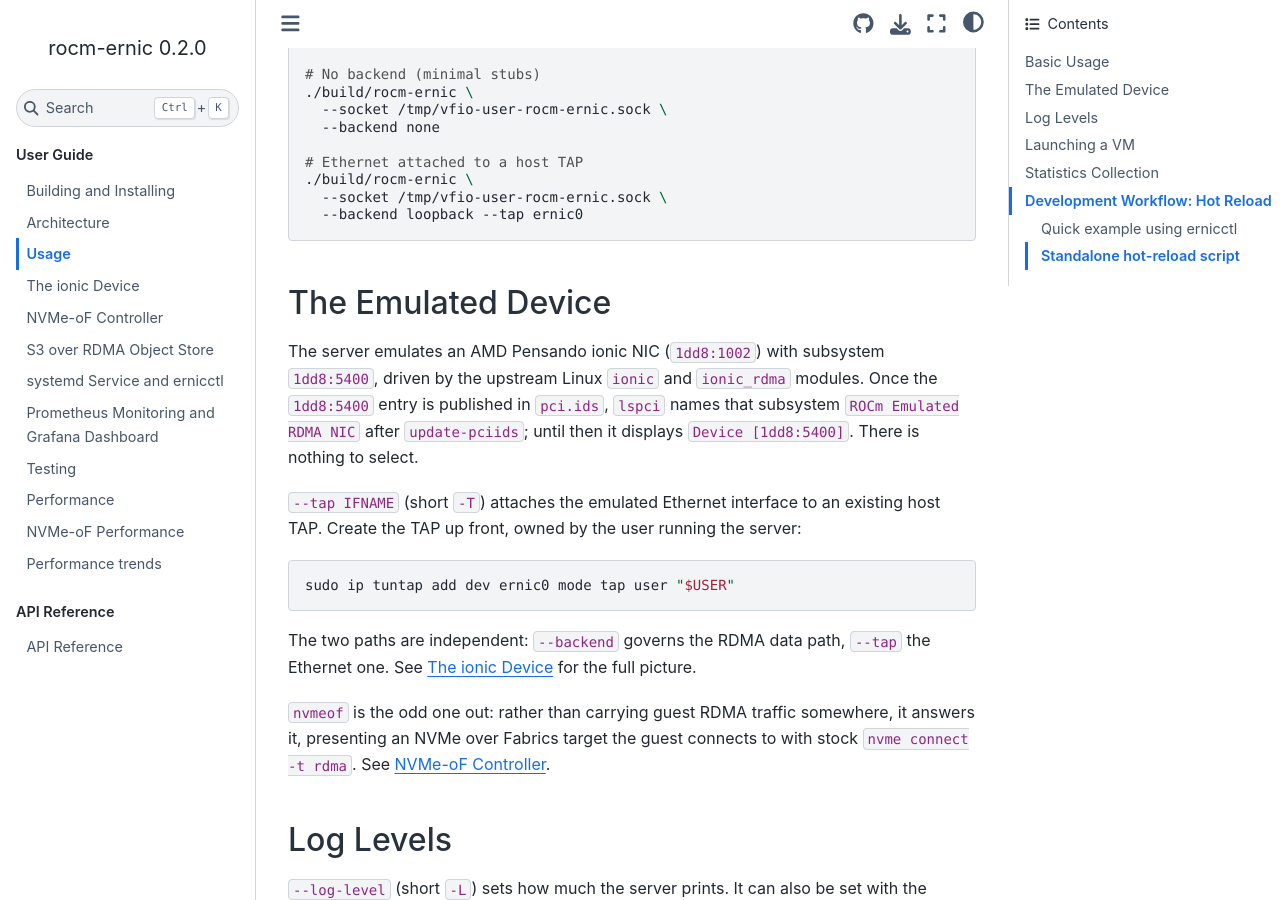
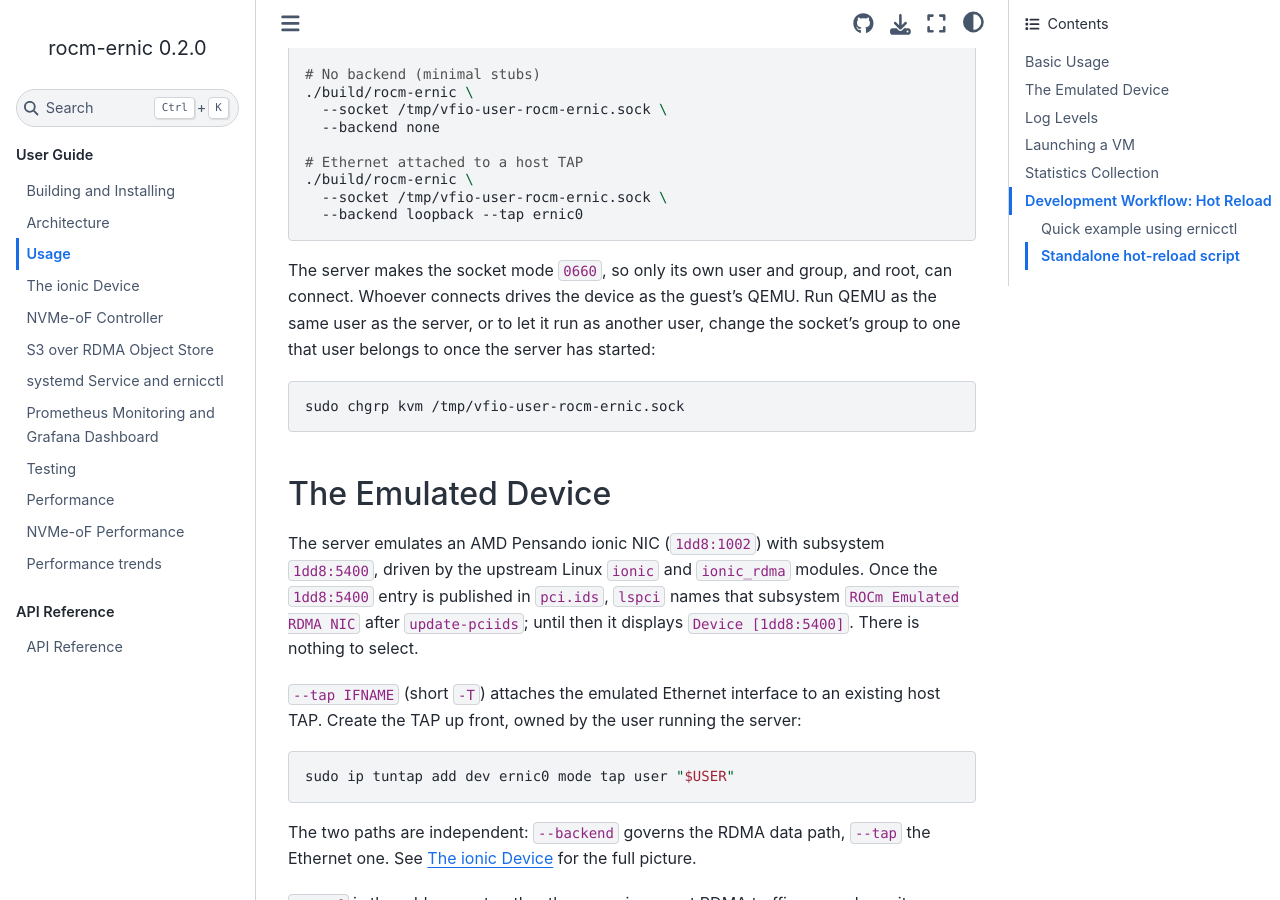
Before and after one commit to ROCm/rocm-ernic, a Sphinx documentation site: the page built from docs/usage.rst, in a window 1280 px wide and 900 px high, scrolled down 491 px. Built offline with Sphinx 7.4.7 and the Sphinx Book theme 1.1.4, drawn with Linux system fonts in a browser that asks for light colours.

Commit message:
Make the vfio-user socket 0660 instead of 0666
Whoever connects to the socket drives the emulated device as the
guest's QEMU, so a world-writable socket let any local user take over
an instance or lock the real VM out, against a server that runs as
root under the systemd service. CodeQL reported the 0666.

The server now sets 0660, and the launcher, CI workflows, and test
scripts no longer chmod the socket to 0666 themselves. All of them run
QEMU as the server's user or as root, so none needed it.

Co-Authored-By: Claude <noreply@anthropic.com>

```diff
--- a/docs/usage.rst
+++ b/docs/usage.rst
@@ -33,6 +33,17 @@ Start the server with a UNIX socket and the desired backend:
    ./build/rocm-ernic \
      --socket /tmp/vfio-user-rocm-ernic.sock \
      --backend loopback --tap ernic0
+
+The server makes the socket mode ``0660``, so only its own
+user and group, and root, can connect. Whoever connects drives
+the device as the guest's QEMU. Run QEMU as the same user as
+the server, or to let it run as another user, change the
+socket's group to one that user belongs to once the server has
+started:
+
+.. code-block:: bash
+
+   sudo chgrp kvm /tmp/vfio-user-rocm-ernic.sock
 
 The Emulated Device
 -------------------
```
Also changed, not shown: CHANGELOG.md (+8 -0 lines), 9 other files.
